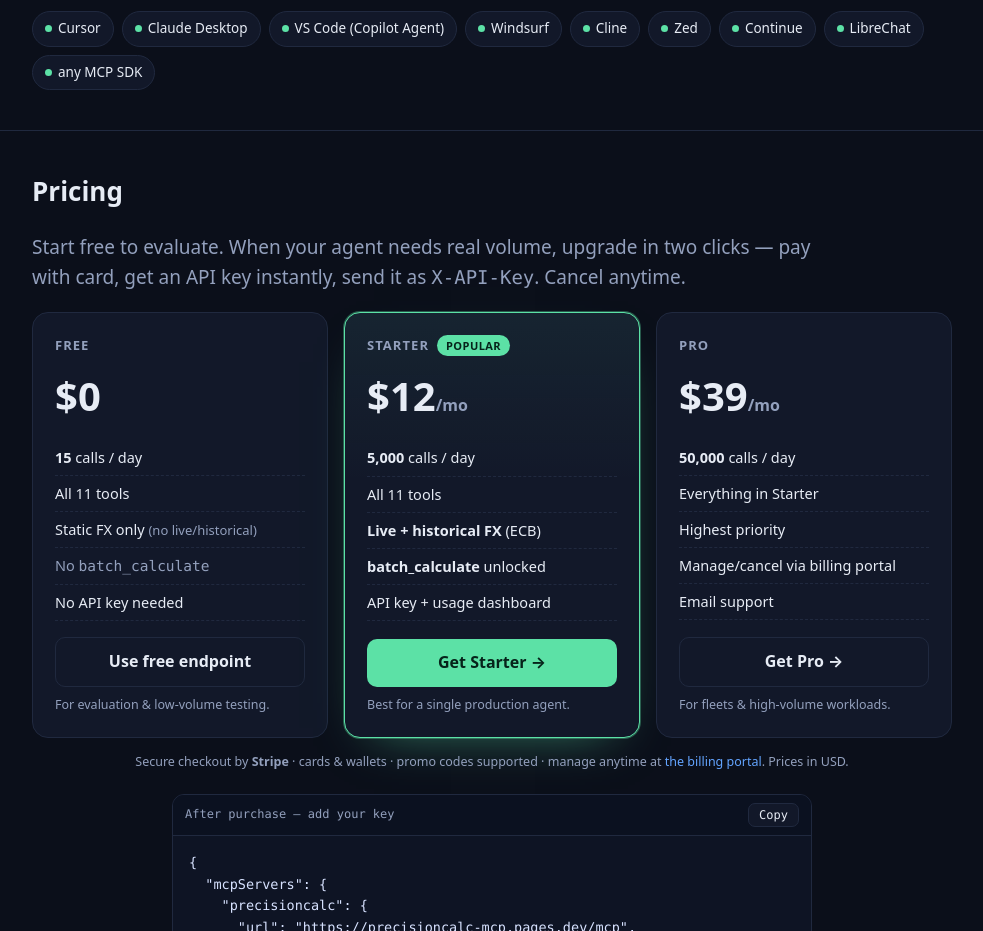
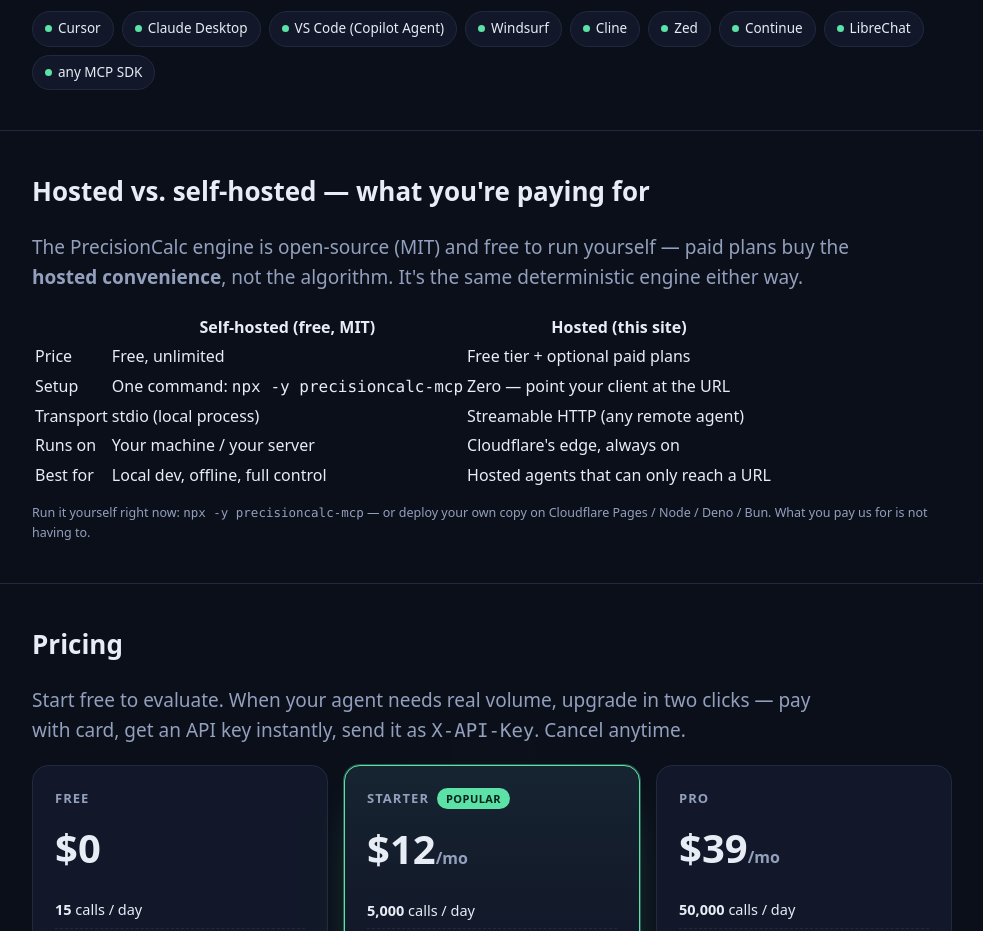
Before and after one commit to inity13/precisioncalc-mcp, a website: page site/index.html in a window 1280 px wide. Shown: the part 2620-3551 px from the top of the page, without its empty margins (148-1131 px from the left). Drawn offline with Linux system fonts and the light colour scheme.

Commit message:
feat: mcpName for registry npm-link, hosted-vs-self section, version bump

```diff
--- a/package.json
+++ b/package.json
@@ -1,6 +1,6 @@
 {
   "name": "precisioncalc-mcp",
-  "version": "2.1.0",
+  "version": "2.1.1",
   "private": false,
   "description": "PrecisionCalc MCP \u2014 high-precision finance & business calculations for AI agents (exact decimals): SaaS metrics, currency, business days, NPV/IRR, loan amortization, depreciation. Runs over stdio (npx) or as a remote server.",
   "type": "module",
@@ -56,5 +56,6 @@
   },
   "engines": {
     "node": ">=18"
-  }
+  },
+  "mcpName": "io.github.inity13/precisioncalc-mcp"
 }
--- a/server.json
+++ b/server.json
@@ -2,7 +2,7 @@
   "$schema": "https://static.modelcontextprotocol.io/schemas/2025-12-11/server.schema.json",
   "name": "io.github.inity13/precisioncalc-mcp",
   "description": "High-precision finance & business calculations for AI agents \u2014 exact decimals, never floats.",
-  "version": "2.1.0",
+  "version": "2.1.1",
   "repository": {
     "url": "https://github.com/inity13/precisioncalc-mcp",
     "source": "github"
@@ -17,7 +17,7 @@
     {
       "registryType": "npm",
       "identifier": "precisioncalc-mcp",
-      "version": "2.1.0",
+      "version": "2.1.1",
       "transport": {
         "type": "stdio"
       }
--- a/site/index.html
+++ b/site/index.html
@@ -325,6 +325,22 @@
   </div>
 </section>
 
+<section id="hosted-vs-self">
+  <div class="wrap">
+    <h2>Hosted vs. self-hosted — what you're paying for</h2>
+    <p class="sub" style="max-width:820px">The PrecisionCalc engine is open-source (MIT) and free to run yourself — paid plans buy the <b>hosted convenience</b>, not the algorithm. It's the same deterministic engine either way.</p>
+    <table>
+      <tr><th>&nbsp;</th><th>Self-hosted (free, MIT)</th><th>Hosted (this site)</th></tr>
+      <tr><td>Price</td><td>Free, unlimited</td><td>Free tier + optional paid plans</td></tr>
+      <tr><td>Setup</td><td>One command: <code>npx -y precisioncalc-mcp</code></td><td>Zero — point your client at the URL</td></tr>
+      <tr><td>Transport</td><td>stdio (local process)</td><td>Streamable HTTP (any remote agent)</td></tr>
+      <tr><td>Runs on</td><td>Your machine / your server</td><td>Cloudflare's edge, always on</td></tr>
+      <tr><td>Best for</td><td>Local dev, offline, full control</td><td>Hosted agents that can only reach a URL</td></tr>
+    </table>
+    <p class="ptiny" style="margin-top:12px">Run it yourself right now: <code>npx -y precisioncalc-mcp</code> — or deploy your own copy on Cloudflare Pages / Node / Deno / Bun. What you pay us for is not having to.</p>
+  </div>
+</section>
+
 <section id="pricing">
   <div class="wrap">
     <h2>Pricing</h2>
```
